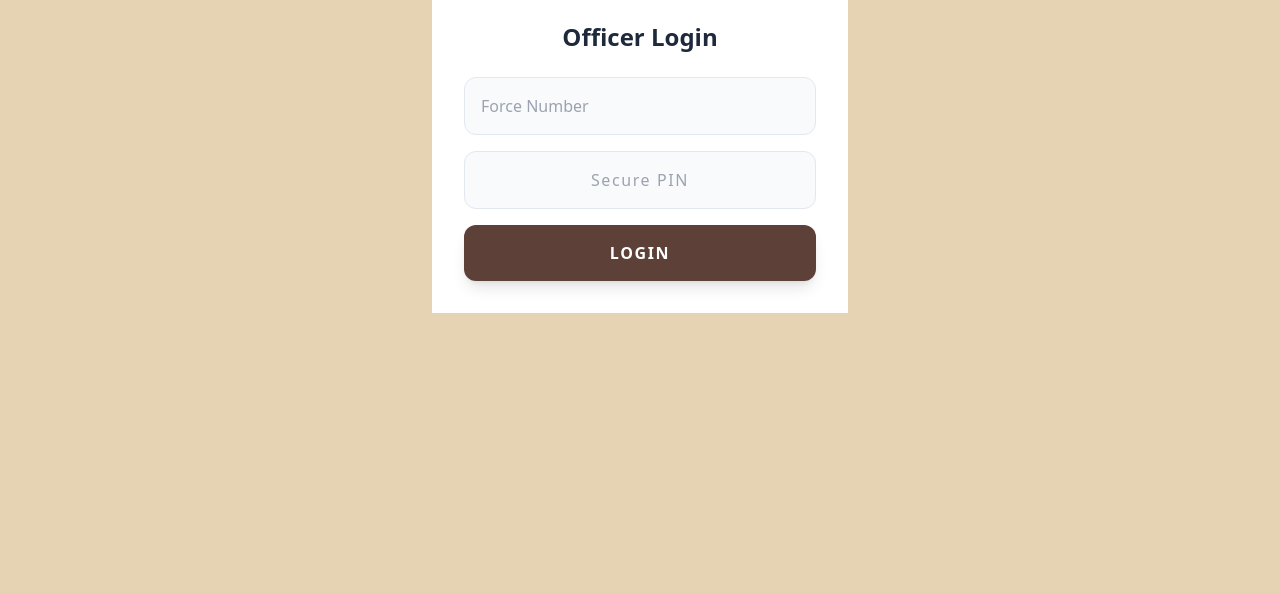
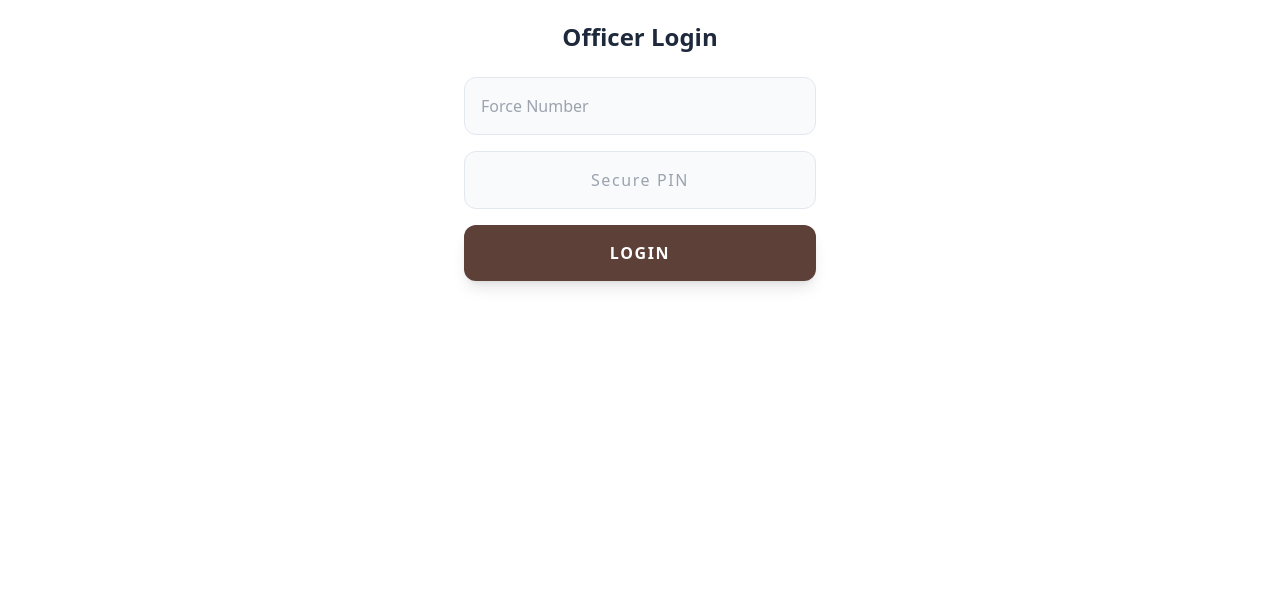
Before and after one commit to OxeanSA/trafficdemo, a plain HTML site: page index.html in a window 1280 px wide. Shown: the part 207-800 px from the top of the page. Drawn offline with nearby package versions, Linux system fonts and the light colour scheme.

Commit message:
Update index.html

```diff
--- a/index.html
+++ b/index.html
@@ -38,7 +38,7 @@
         }
     </style>
 </head>
-<body class="bg-[#E5D3B3] font-sans antialiased pb-20 text-stone-900">
+<body class="bg-[#fff] font-sans antialiased pb-20 text-stone-900">
 
     <header class="bg-epaulette-blue text-white p-4 shadow-xl sticky top-0 z-50 flex justify-between items-center border-b-4 border-[#FFD700]">
         <div class="flex items-center gap-3">
```
